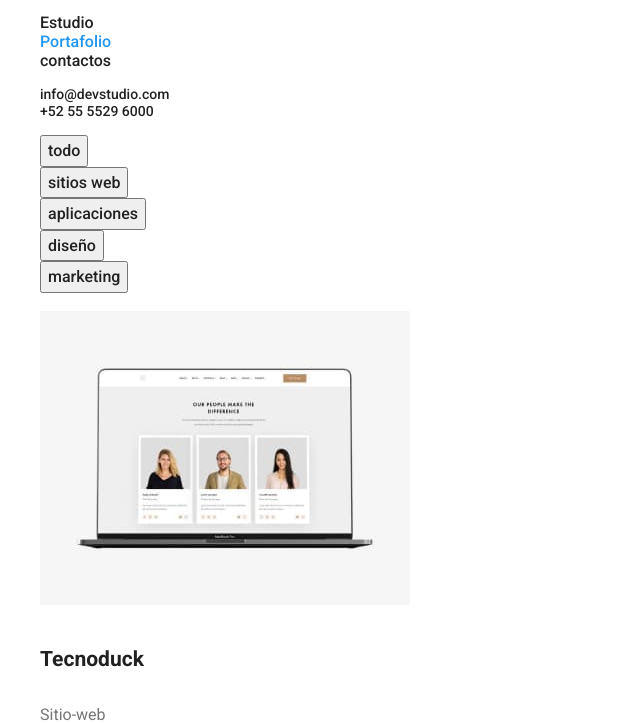
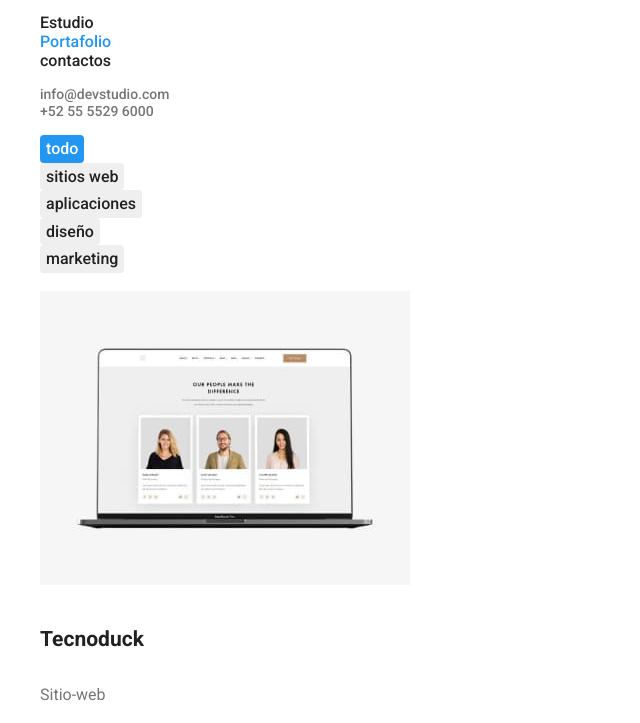
Before and after one commit to mariana-nova/goit-markup-hw-02, a plain HTML site: page portafolio.html in a window 1280 px wide. Shown: the part 32-755 px from the top of the page, without its empty margins (0-640 px from the left). Drawn offline with Linux system fonts and the light colour scheme.

Commit message:
nueva correccion

```diff
--- a/css/styles.css
+++ b/css/styles.css
@@ -49,13 +49,14 @@ li {
   font-weight: 500;
   font-size: 14px;
   line-height: 1.1;
-  color: var(--text-color);
+  color: #757575;
 }
 .button {
   font-weight: 700;
   font-size: 16px;
   line-height: 1.8;
   color: #ffffff;
+  background-color: blue;
 }
 button:hover {
   background-color: #2196f3;
@@ -124,6 +125,18 @@ main .content-title {
   font-size: 16px;
   color: #212121;
   line-height: 1.6;
+  border: none;
+  border-radius: 4px;
+}
+.button-blue {
+  font-family: "Roboto";
+  font-weight: 500;
+  font-size: 16px;
+  line-height: 1.6;
+  border: none;
+  border-radius: 4px;
+  background-color: #2196f3;
+  color: #ffffff;
 }
 .images-portafolio {
   font-size: 18px;
--- a/portafolio.html
+++ b/portafolio.html
@@ -41,7 +41,7 @@
       <section>
         <ul>
           <li>
-            <button class="filter-button" type="button">todo</button>
+            <button class="button-blue" type="button">todo</button>
           </li>
           <li>
             <button class="filter-button" type="button">sitios web</button>
```
Also changed, not shown: index.html (+26 -13 lines).
